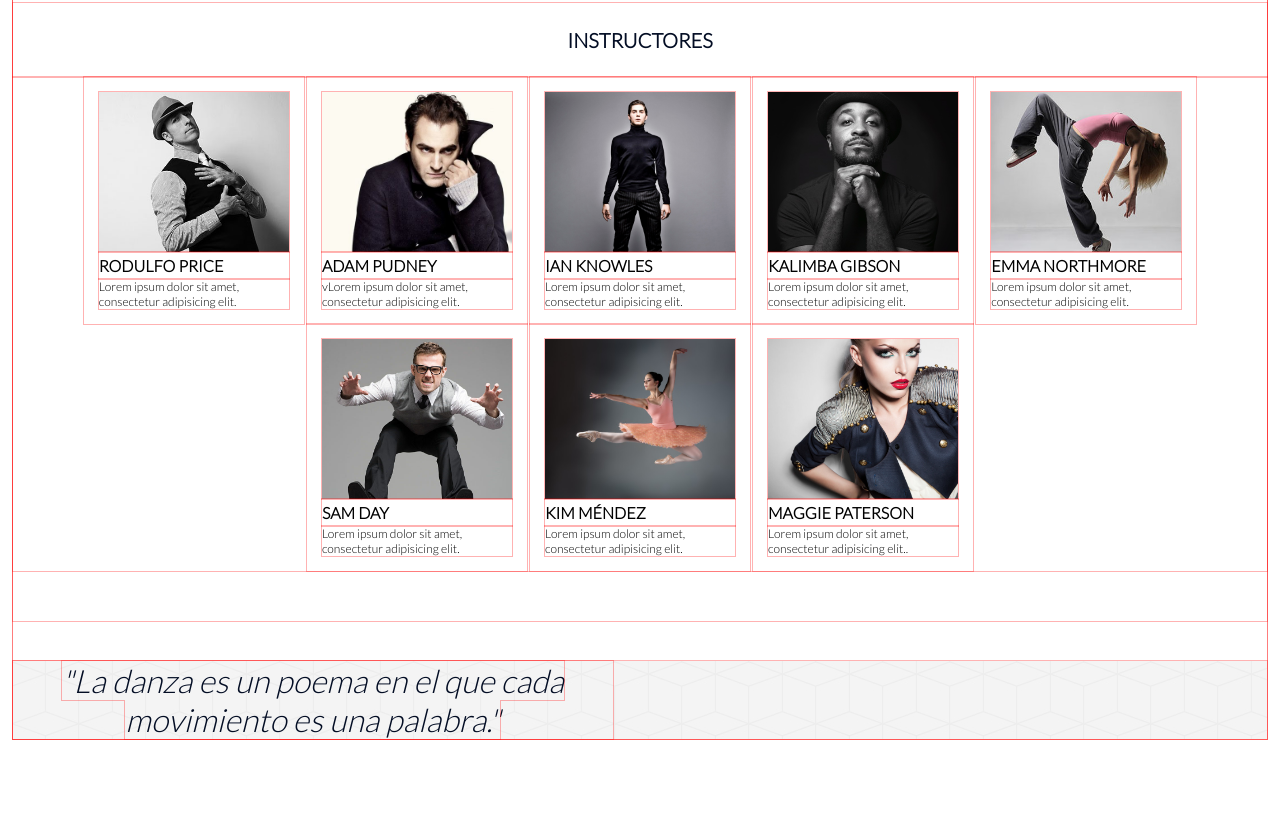
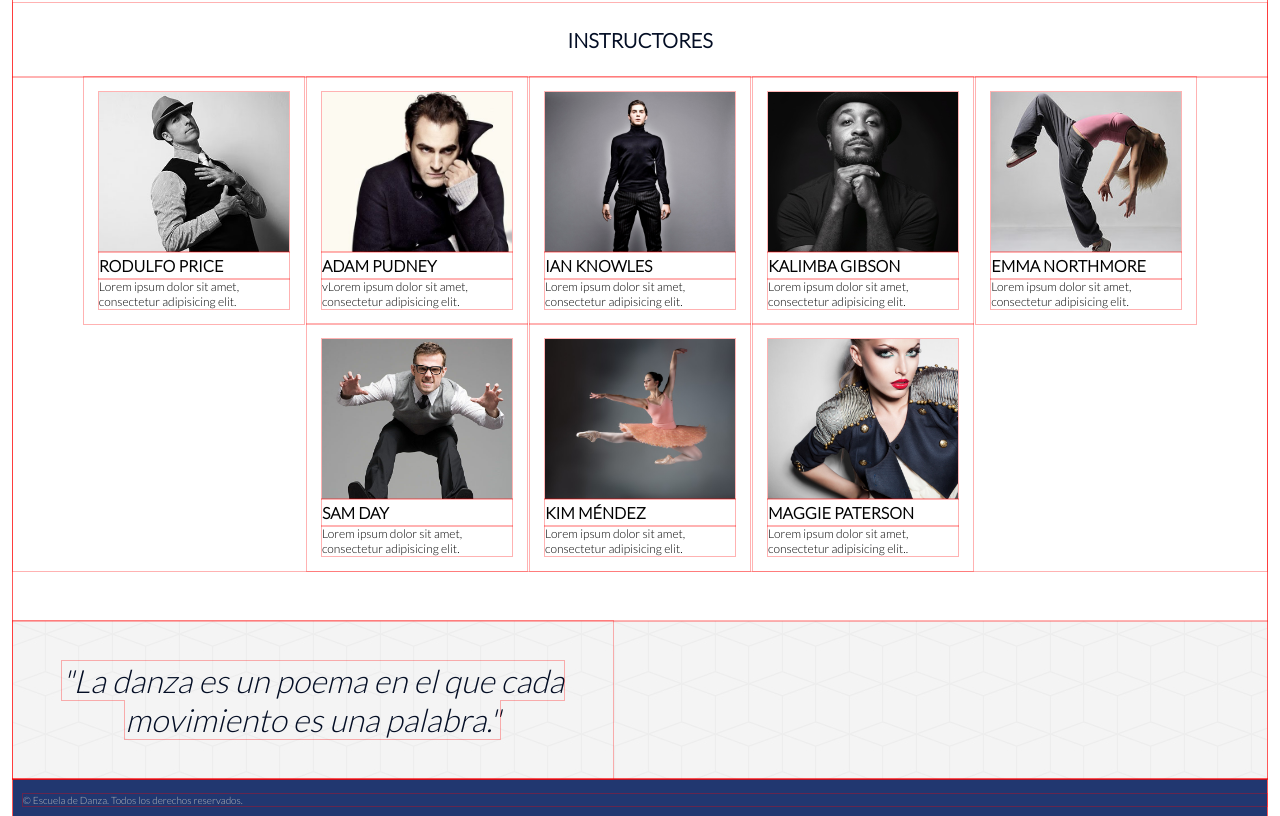
Before and after one commit to arabelia/escuela-danza, a plain HTML site: page nosotros.html in a window 1280 px wide. Shown: the part 729-1545 px from the top of the page. Before the commit the page ends 1508 px from the top, so only its background shows below. Drawn offline with Linux system fonts and the light colour scheme.

Commit message:
aun falta centr el div de la frase y la zona de contacto

```diff
--- a/css/common.css
+++ b/css/common.css
@@ -34,6 +34,6 @@ body{width: 98%; margin: auto; text-align: center;}
 .boton2 {color: #BDBDBD; padding: 10px 45px;margin-top: 10px; font-weight: bold; border: 1px solid #424242; text-decoration: none; font-size: 12px;}
 .boton3 {color: #BDBDBD; padding: 20px 75px;margin-top: 10px; font-weight: bold; border: 1px solid #424242; text-decoration: none; font-size: 14px;}
 
-.frase{font-size: 2em; width: 600px; text-align: center; margin: 40px 0; color: #030D24; }
+.frase{font-size: 2em; width: 600px; text-align: center; padding: 40px 0; color: #030D24; }
 
 .pie{text-align: left; margin: 15px 0 10px 10px;}
--- a/nosotros.html
+++ b/nosotros.html
@@ -104,8 +104,16 @@
 	<div class="mot-nosotros">
 		<div class="frase"><em>"La danza es un poema en el que cada movimiento es una palabra."</em></div>
 	</div>
+	<div id="contacto" class="row contacto"><!--añadir imagen de fondo en css-->
+	</div><!--final de contacto-->
 
 </section>
 
+<footer>
+	<div class="row azulino">
+		<p  class="pie t-gris-claro texto10">© Escuela de Danza. Todos los derechos reservados.</p>
+	</div>
+</footer>
+
 </body>
 </html>
```
